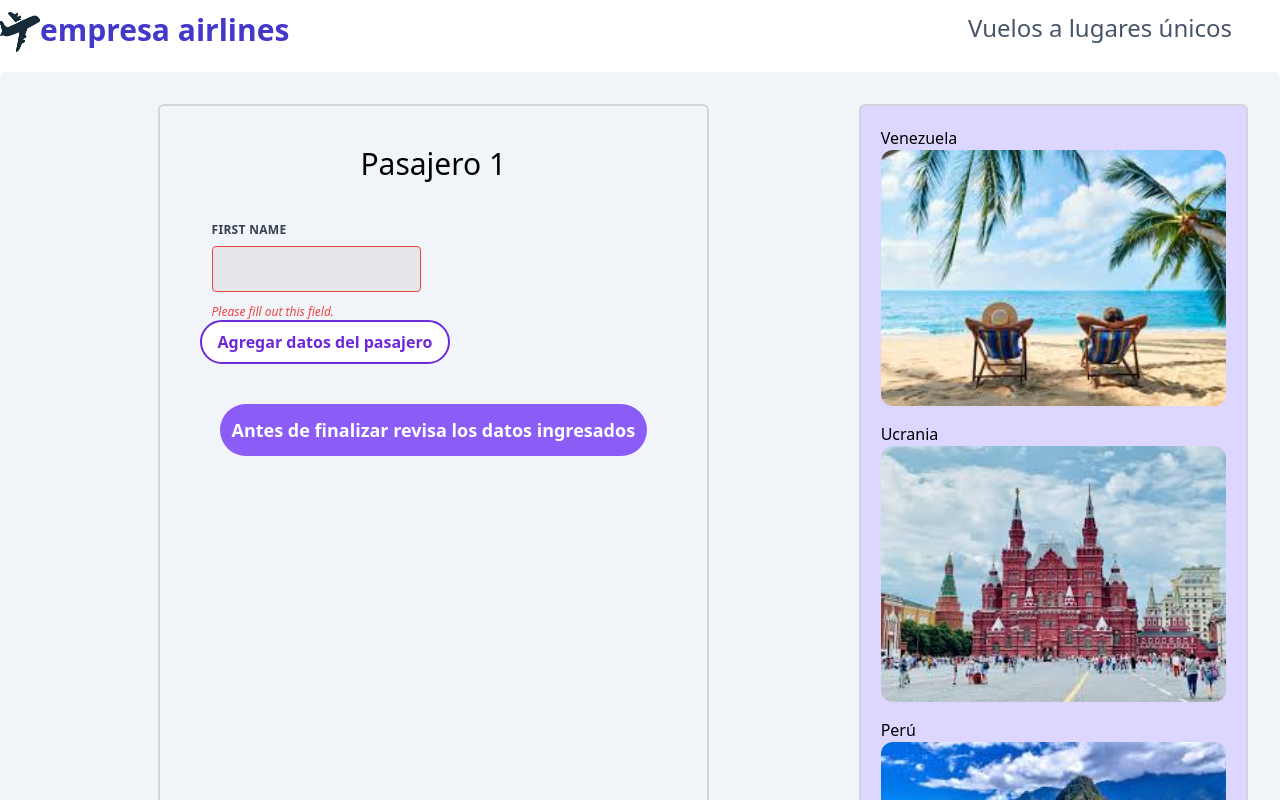
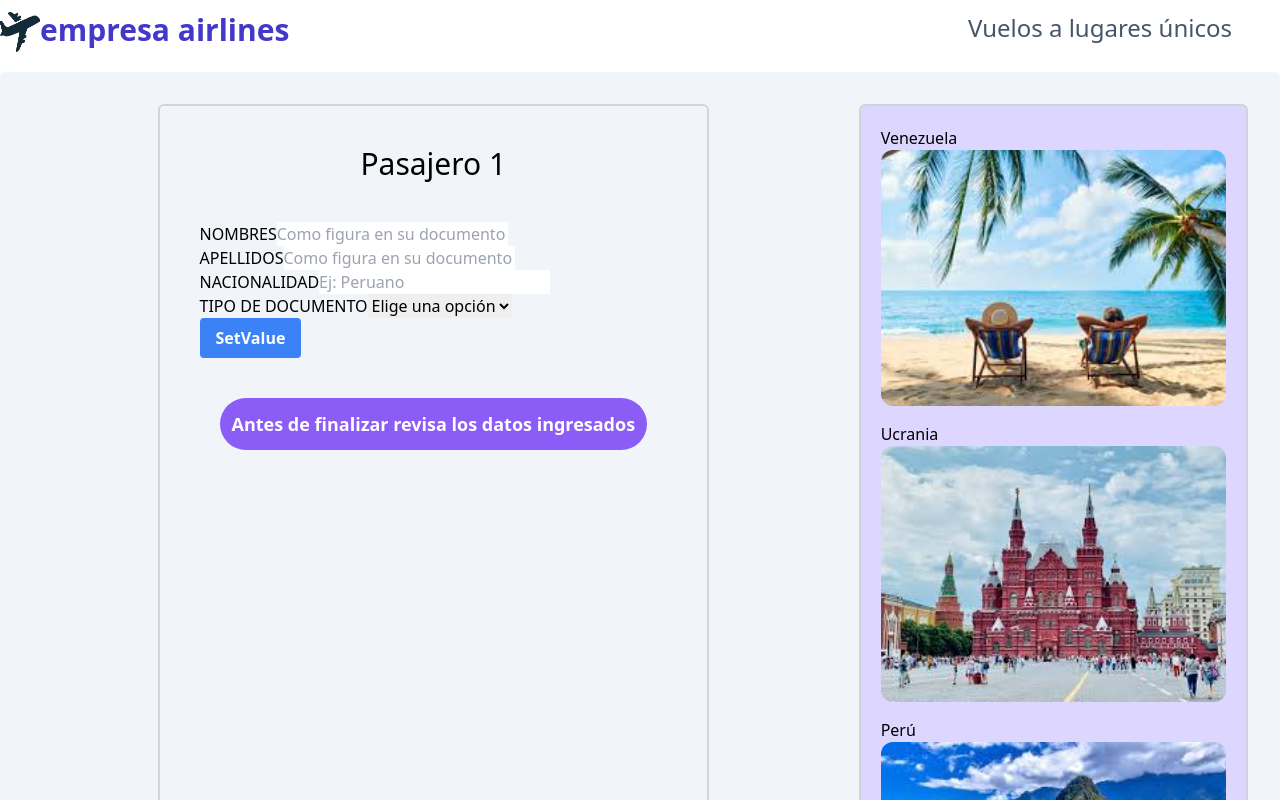
Before and after one commit to hpuentej/Empresa_Airlines-Formulario, a React (Vite) app: page /form in a window 1280 px wide. Shown: the top 800 px of the page. Built offline with nearby package versions, Linux system fonts and the light colour scheme.

Commit message:
finalizando form

```diff
--- a/src/views/form/childrens/data.tsx
+++ b/src/views/form/childrens/data.tsx
@@ -1,151 +1,120 @@
 import { useForm } from "react-hook-form";
-import { Flecha } from "../../../assets/images/icons"
+// import { Flecha } from "../../../assets/images/icons"
+
+// type Document = {
+//   DNI: number;
+//   CE: string;
+//   passport: string;
+// }
 
 type FormData = {
-  firstName: string;
-  lastName: string;
-  nationality: string;
-  // document: number;
-  // documentNumber: number;
-  // DNI: number;
-  // CE: string;
-  // passport: string;
+  nombres: string
+  apellidos: string
+  nacionalidad: string
+  tipoDocumento: String
+  numeroDocumento: number | string
 }
 
 const Data = () => {
-  const { register, setValue, handleSubmit, formState: { errors } } = useForm<FormData>();
+  const { register, setValue, watch, handleSubmit, formState: { errors } } = useForm<FormData>();
   const onSubmit = handleSubmit((data) => console.log(data));
+
+  const documentType = watch("tipoDocumento");
 
   return (
     <>
-      <form onSubmit={onSubmit} className="w-full max-w-lg mb-10">
-        {/* <div className="flex flex-wrap -mx-3 mb-6"> */}
-          {/* Inicio de nombre */}
-          <div className="w-full md:w-1/2 px-3 mb-6 md:mb-0">
-            <label
-              className="block uppercase tracking-wide text-gray-700 text-xs font-bold mb-2"
-              // htmlFor="grid-first-name"
-            >
-              First Name
-            </label>
-            <input
-              className="appearance-none block w-full bg-gray-200 text-gray-700 border border-red-500 rounded py-3 px-4 mb-3 leading-tight focus:outline-none focus:bg-white"
-              // id="grid-first-name"
-              type="text"
-              // placeholder="Hans"
-              {...register("firstName")}
-            />
-            <p className="text-red-500 text-xs italic">
-              Please fill out this field.
-            </p>
+      <form onSubmit={onSubmit} className="mb-10">
+        <div>
+          <label>NOMBRES</label>
+          <input placeholder="Como figura en su documento de viaje"
+            {...register("nombres", {
+              required: true,
+              maxLength: 28,
+              pattern: /^[a-zA-ZÀ-ÿ\u00f1\u00d1\u0027\u0022\s]{1,40}$/
+              })
+            } maxLength={30}/>
+            { errors.nombres?.type === "required" && <h1 className="text-red-500">El nombre es requerido</h1>}
+            { errors.nombres?.type === "maxLength" && <h1 className="text-red-500">El nombre debe tener como máximo 28 caracteres</h1>}
+            { errors.nombres?.type === "pattern" && <h1 className="text-red-500">Ingresa un nombre válido</h1>
+          }
         </div>
-          {/* Fin de nombre */}
-          {/* <div className="w-full md:w-1/2 px-3">
-            <label
-              className="block uppercase tracking-wide text-gray-700 text-xs font-bold mb-2"
-              // htmlFor="grid-last-name"
-            >
-              Last Name
-            </label>
-            <input
-              className="appearance-none block w-full bg-gray-200 text-gray-700 border border-gray-200 rounded py-3 px-4 leading-tight focus:outline-none focus:bg-white focus:border-gray-500"
-              // id="grid-last-name"
-              type="text"
-              placeholder="Doe"
-              {...register("lastName")}
-            />
+        <div>
+          <label>APELLIDOS</label>
+          <input placeholder="Como figura en su documento de viaje"
+            {...register("apellidos", {
+              required: true,
+              maxLength: 28,
+              pattern: /^[a-zA-ZÀ-ÿ\u00f1\u00d1\u0027\u0022\s]{1,40}$/
+              })
+            } maxLength={30}/>
+            { errors.apellidos?.type === "required" && <h1 className="text-red-500">El apellido es requerido</h1>}
+            { errors.apellidos?.type === "maxLength" && <h1 className="text-red-500">El apellido debe tener como máximo 28 caracteres</h1>}
+            { errors.apellidos?.type === "pattern" && <h1 className="text-red-500">Ingresa un apellido válido</h1>
+          }
         </div>
+        <div>
+          <label>NACIONALIDAD</label>
+          <input placeholder="Ej: Peruano"
+            {...register("nacionalidad", {
+              required: true,
+              maxLength: 30,
+              pattern:/^[A-Za-z\s]+$/
+              })
+            } maxLength={32}/>
+            { errors.nacionalidad?.type === "required" && <h1 className="text-red-500">La nacionalidad es requerida</h1>}
+            { errors.nacionalidad?.type === "maxLength" && <h1 className="text-red-500">La nacionalidad debe tener como máximo 30 caracteres</h1>}
+            { errors.nacionalidad?.type === "pattern" && <h1 className="text-red-500">Ingresa una nacionalidad válida</h1>}
         </div>
 
-        <div className="flex flex-wrap -mx-3 mb-2">
-          <div className="w-full md:w-1/3 px-3 mb-6 md:mb-0">
-            <label
-              className="block uppercase tracking-wide text-gray-700 text-xs font-bold mb-2"
-              htmlFor="grid-city"
-            >
-              Nationality
-            </label>
-            <input
-              className="appearance-none block w-full bg-gray-200 text-gray-700 border border-gray-200 rounded py-3 px-4 leading-tight focus:outline-none focus:bg-white focus:border-gray-500"
-              id="grid-city"
-              type="text"
-              placeholder="Albuquerque"
-              {...register("nationality")}
-            />
-          </div>
-          <div className="w-full md:w-1/3 px-3 mb-6 md:mb-0">
-            <label
-              className="block uppercase tracking-wide text-gray-700 text-xs font-bold mb-2"
-              htmlFor="grid-state"
-            >
-              Document type
-            </label>
-            <div className="relative">
-              <select {...register("document")}
-                className="block appearance-none w-full bg-gray-200 border border-gray-200 text-gray-700 py-3 px-4 pr-8 rounded leading-tight focus:outline-none focus:bg-white focus:border-gray-500"
-                //  id="grid-state"
-              >
+        <div>
+          <label>TIPO DE DOCUMENTO</label>
+          <select {...register("tipoDocumento")}>
+            <option value="">Elige una opción</option>
             <option value="DNI">DNI</option>
-                <option value="CE" >CE</option>
-                <option value="Passport">Passport</option>
+            <option value="CE">CE</option>
+            <option value="passport">Pasaporte</option>
           </select>
-              <div className="pointer-events-none absolute inset-y-0 right-0 flex items-center px-2 text-gray-700">
-                <Flecha/>
-              </div>
-            </div>
-          </div>
-          <div className="w-full md:w-1/2 px-3">
-            <label
-              className="block uppercase tracking-wide text-gray-700 text-xs font-bold mb-2"
-              htmlFor="grid-last-name"
-            >
-              Document number
-            </label>
-            <input
-              className="appearance-none block w-full bg-gray-200 text-gray-700 border border-gray-200 rounded py-3 px-4 leading-tight focus:outline-none focus:bg-white focus:border-gray-500"
-              id="grid-last-name"
-              type="text"
-              placeholder="Doe"
-              {...register("documentNumber")}
-            />
-          </div>
-        </div> */}
-        <button
-          type="button"
-          className="bg-white hover:bg-violet-700 text-violet-700 hover:text-white border-2
-          border-violet-700 font-bold py-2 px-4 rounded-full "
-          onClick={() => {
-            setValue("lastName", "Puente");
-            setValue("firstName", "Hans");
-          }}
-        >
-          Agregar datos del pasajero {}
-        </button>
-        </form>
-
-          {/* <form onSubmit={onSubmit} className="mb-10">
-            <div>
-              <label>First Name</label>
-              <input {...register("firstName")} />
         </div>
         <div>
-              <label>Last Name</label>
-              <input {...register("lastName")} />
-            </div>
-            <div>
-              <label>Nationality</label>
-              <input {...register("lastName")} />
+          { documentType === "DNI" && <div>
+            <label>NÚMERO DE DNI</label>
+            <input {...register("numeroDocumento",
+              { required: true, maxLength: 8, pattern: /^[0-9]{8}$/ })} maxLength={8}/>
+              { errors.numeroDocumento?.type === "required" && <h1 className="text-red-500">El número de DNI es requerido</h1>}
+              { errors.numeroDocumento?.type === "maxLength" && <h1 className="text-red-500">El número de DNI debe tener como máximo 8 caracteres</h1>}
+              { errors.numeroDocumento?.type === "pattern" && <h1 className="text-red-500">Ingresa un número de DNI válido</h1>}
+          </div>}
+
+          { documentType === "CE" && <div>
+            <label>NÚMERO DE CE</label>
+            <input {...register("numeroDocumento",
+              { required: true, maxLength: 9, pattern: /^[0-9A-Za-z]{9}$/ })} maxLength={9}/>
+              { errors.numeroDocumento?.type === "required" && <h1 className="text-red-500">El número de CE es requerido</h1>}
+              { errors.numeroDocumento?.type === "maxLength" && <h1 className="text-red-500">El número de CE debe tener como máximo 9 caracteres</h1>}
+              { errors.numeroDocumento?.type === "pattern" && <h1 className="text-red-500">Ingresa un número de CE válido</h1>}
+          </div>}
+
+          { documentType === "passport" && <div>
+            <label>NÚMERO DE PASAPORTE</label>
+            <input {...register("numeroDocumento",
+              { required: true, maxLength: 9, pattern: /^[0-9]{9}$/ })} maxLength={9}/>
+              { errors.numeroDocumento?.type === "required" && <h1 className="text-red-500">El número de pasaporte es requerido</h1>}
+              { errors.numeroDocumento?.type === "maxLength" && <h1 className="text-red-500">El número de pasaporte debe tener como máximo 9 caracteres</h1>}
+              { errors.numeroDocumento?.type === "pattern" && <h1 className="text-red-500">Ingresa un número de pasaporte válido</h1>}
+          </div> }
+
         </div>
         <button
-              type="button"
-              onClick={() => {
-                setValue("lastName", "Puente");
-                setValue("firstName", "Hans");
-              }}
+          className="bg-blue-500 hover:bg-blue-700 text-white font-bold py-2 px-4 rounded"
+          type="submit"
+          // setValues
+
+
+
         >
           SetValue
         </button>
-        </form> */}
+      </form>
     </>
   )
 }
```
Lines whose indentation alone changed are shown as unchanged.
